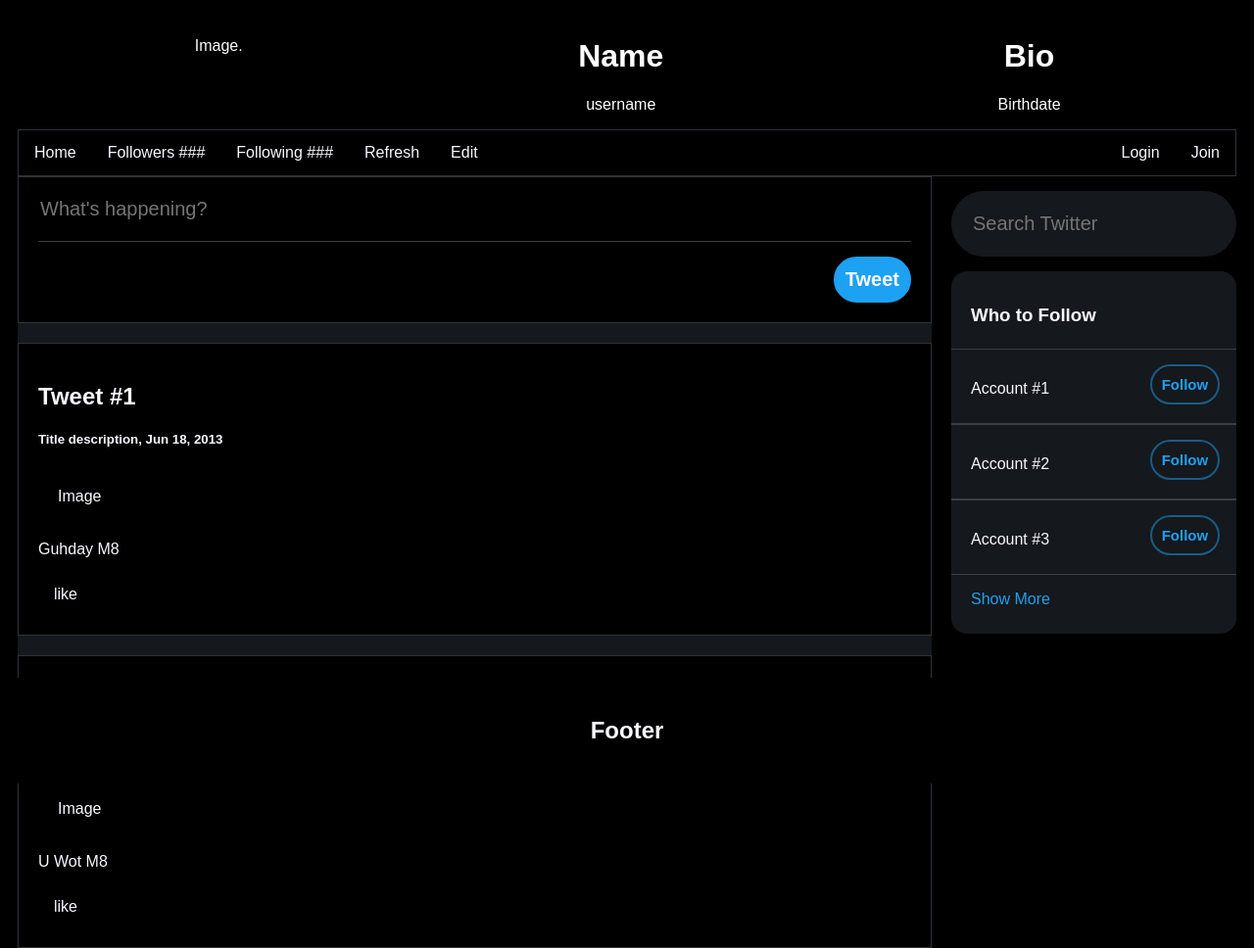
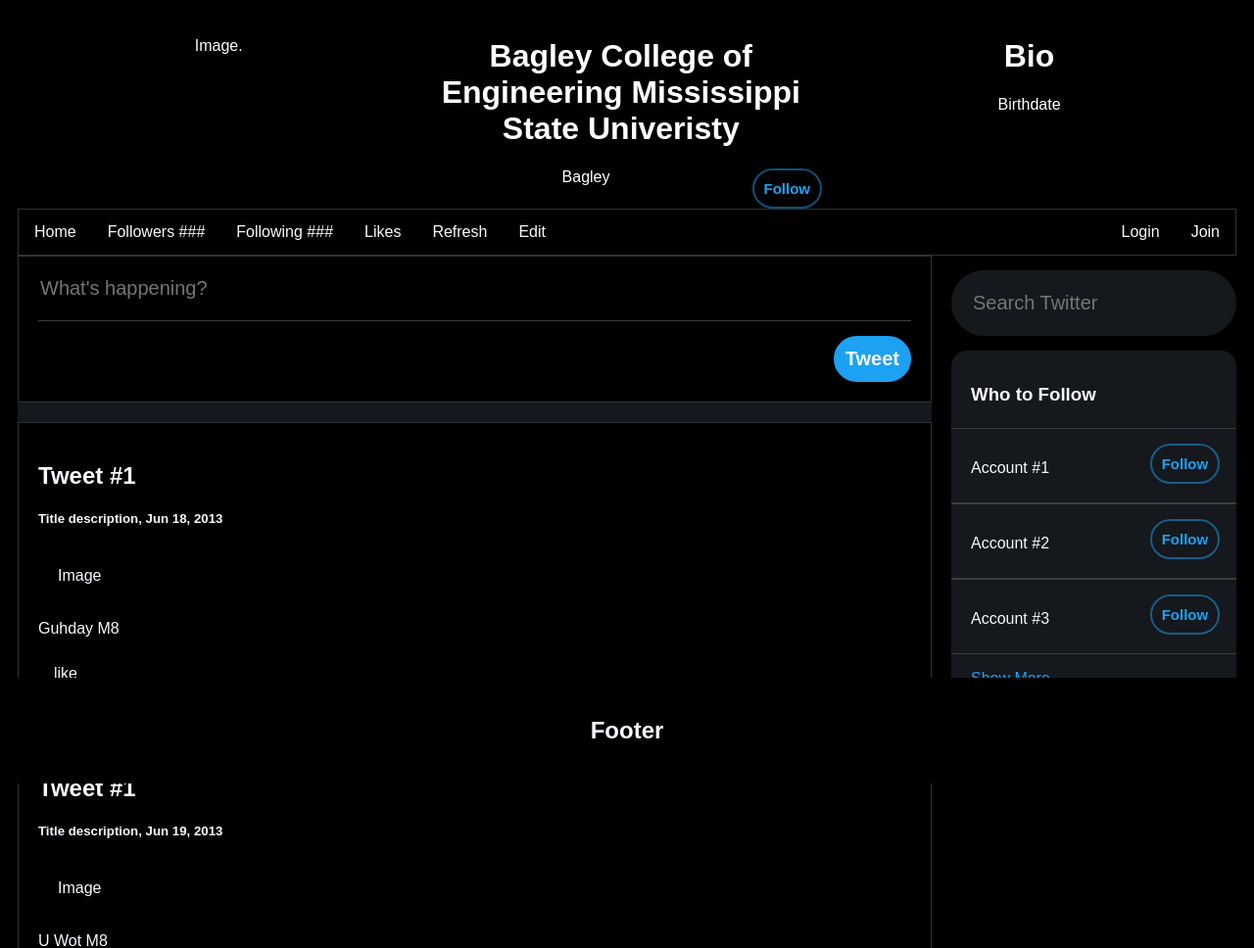
Before and after one commit to Intro-to-SE-Spring-21/Group-8, a Django app: a page that uses Account/templates/Account/base_profile.html in a window 1280 px wide. Shown: the top 968 px of the page at 98% size. Run offline with Django 3.2, Linux system fonts and the light colour scheme; data comes from the database, SQL or seed files in the repository.

Commit message:
profile-added dynamic data

```diff
--- a/Account/templates/Account/base_profile.html
+++ b/Account/templates/Account/base_profile.html
@@ -62,6 +62,7 @@
           border-color: rgb(47, 51, 54);
           border-style: solid;
           border-width: 1px;
+          clear: both;
         }
 
         /* Style the topnav links */
@@ -316,6 +317,7 @@
         <a href="#">Home</a>
         <a href="#">Followers ###</a>
         <a href="#">Following ###</a>
+        <a href="#">Likes</a>
         <a href="#">Refresh</a>
         <a href="#">Edit</a>
         <a href="#" style="float:right">Join</a>
--- a/Account/templates/Account/native_profile.html
+++ b/Account/templates/Account/profile.html
@@ -1,10 +1,22 @@
 {% extends "Account/base_profile.html" %}
 
-{% block home_page %}
-<p>Hello: {{user.username}}</p>
-<p>Welcome to your profile page</p>
+{% block profile_header %}
+    <div class="header_pic">
+        <div class="fakeimg" style="height:100%;width:100%;color:white;text-align: center;">Image.</div>
 
-{% endblock %}
+        <!--<img src = "https://simplyilm.com/wp-content/uploads/2017/08/temporary-profile-placeholder-1.jpg" alt="DefaultPic" width = "250" height = "100"-->
+
+    </div>
+    <div class="header_name" style = "background-color: black; color: white;  text-align: center;">
+        <h1>{{user.first_name}} {{user.last_name}}</h1>
+        <p>{{user.username}}
+        <button style="float:right" class="follow_button">Follow</button></p>
+    </div>
+    <div class="header_bio" style = "background-color: black; color: white; text-align: center;">
+        <h1>Bio</h1>
+        <p>Birthdate</p>
+    </div>
+    {% endblock %}
 
 {% block Personal_Scroll %}
 <div class="post">
--- a/Account/urls.py
+++ b/Account/urls.py
@@ -8,7 +8,6 @@ urlpatterns = [
     path('register/',views.register,name='register'),
     path('login/',auth_views.LoginView.as_view() ,name='login'),
     path('logout/',auth_views.LogoutView.as_view(),name='logout'),
-    path('<str:username>/',views.native_profile,name='profile'),
-    path('<str:username>/',views.foreign_profile,name='view profile')
+    path('<str:username>/',views.profile,name='profile')
 
 ]
--- a/Account/views.py
+++ b/Account/views.py
@@ -23,14 +23,9 @@ def register(request):
     return render(request,'registration/register.html',context)
 
 
-def native_profile(request, username):
+def profile(request, username):
 
 
     user = get_object_or_404(User,username=username)
 
-    return render(request,'Account/native_profile.html',{'user':user})
-
-
-def foreign_profile(request):
-
-    return render(request,'Account/foreign_profile.html',{'user':user})
+    return render(request,'Account/profile.html',{'user':user})
```
Also changed, not shown: Account/templates/Account/foreign_profile.html (deleted, +0 -7 lines), Account/templates/Account/visit_profile.html (deleted, +0 -14 lines).
